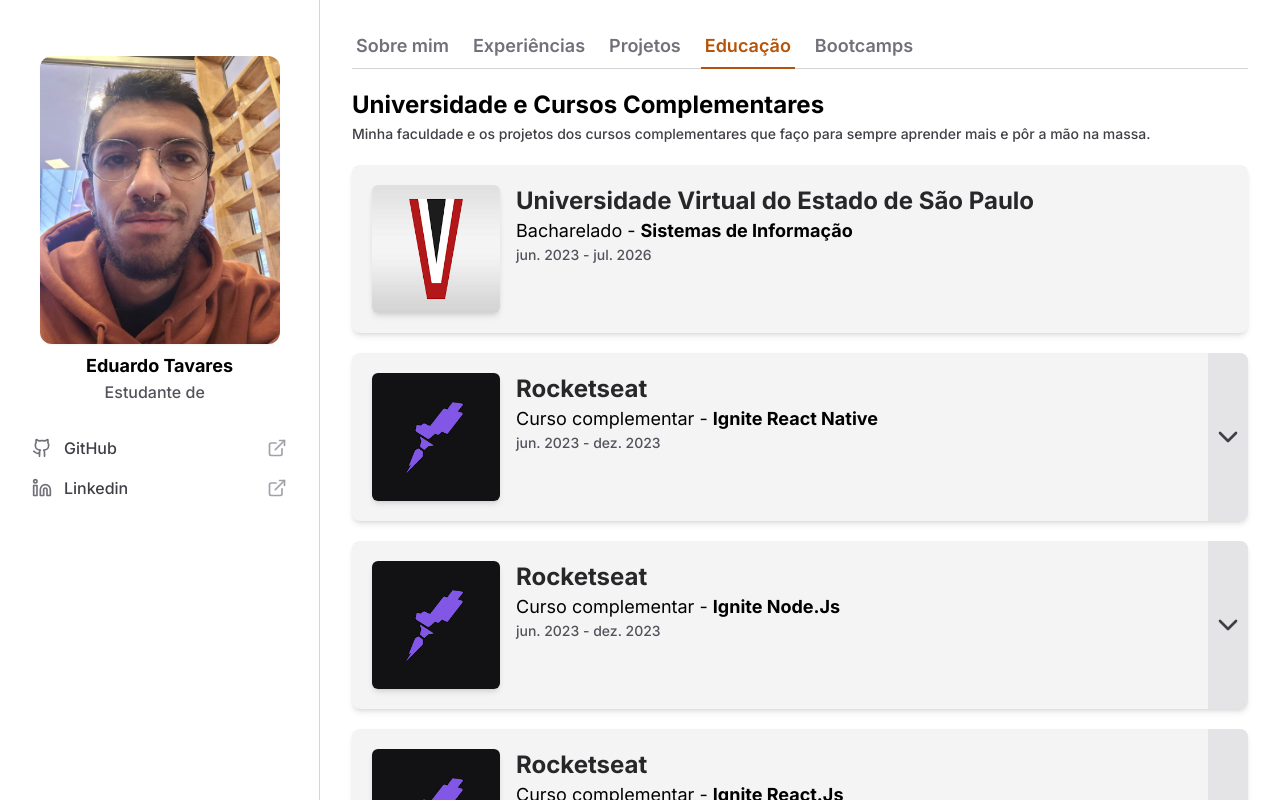
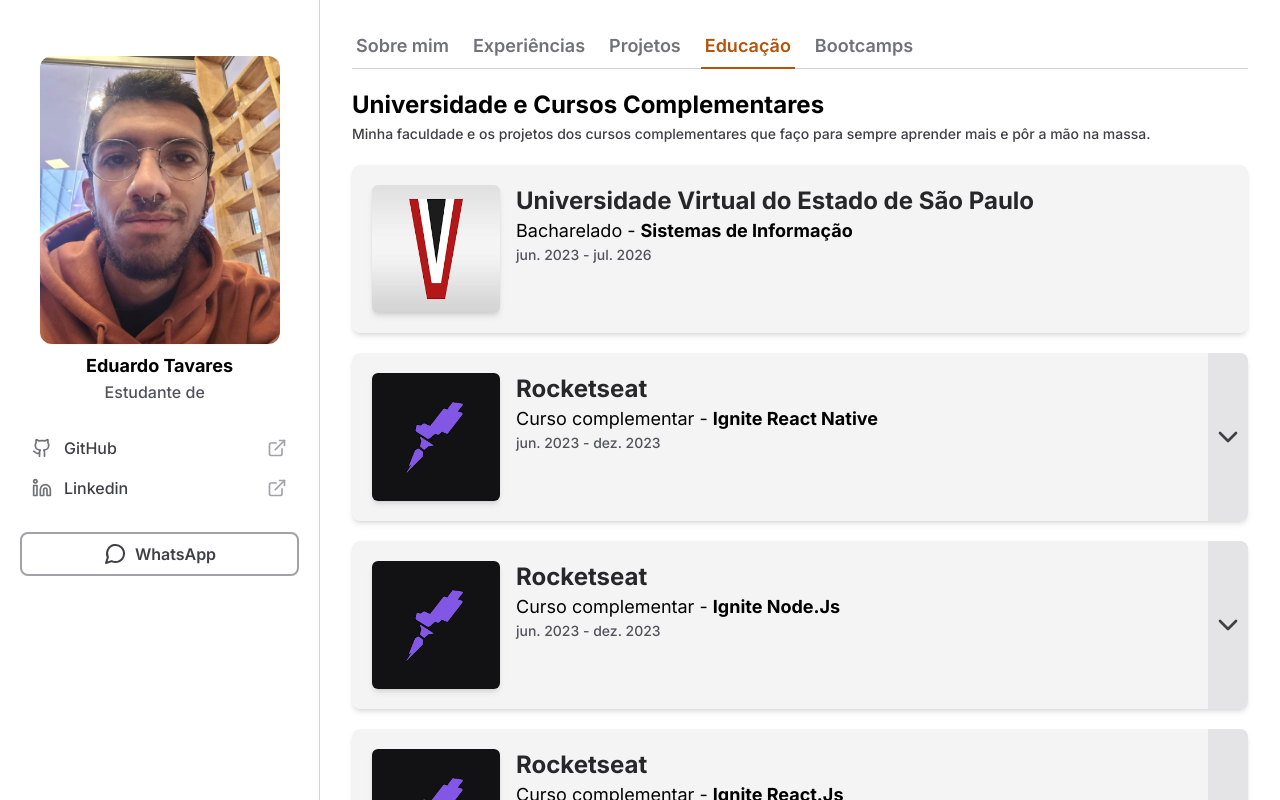
Before and after one commit to odudas/eduardot, a Next.js app: page /educacao in a window 1280 px wide. Shown: the top 800 px of the page. Built offline with nearby package versions, Linux system fonts and the light colour scheme.

Commit message:
add whatsapp button

```diff
--- a/src/components/Sidebar/index.tsx
+++ b/src/components/Sidebar/index.tsx
@@ -1,7 +1,8 @@
+import { Github, Linkedin, MessageCircle } from 'lucide-react'
+
 import { Logo } from './Logo'
 import { Profile } from './Profile'
 import { SocialMediaItem } from './SocialMediaItem'
-import { Github, Linkedin } from 'lucide-react'
 
 export function Sidebar() {
   return (
@@ -22,6 +23,18 @@ export function Sidebar() {
           socialMediaLink="https://www.linkedin.com/in/eduardotdev/"
         />
       </nav>
+
+      <a
+        href="https://wa.me/5511919213184"
+        target="_blank"
+        rel="noreferrer"
+        className="group flex items-center justify-center gap-2 rounded-lg border-2 border-zinc-400 px-3 py-2 font-semibold hover:bg-green-100"
+      >
+        <MessageCircle className="text-zinc-700 group-hover:text-green-500" />
+        <span className="text-zinc-700 group-hover:text-zinc-700">
+          WhatsApp
+        </span>
+      </a>
     </aside>
   )
 }
```
